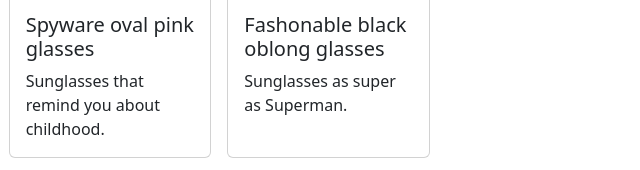
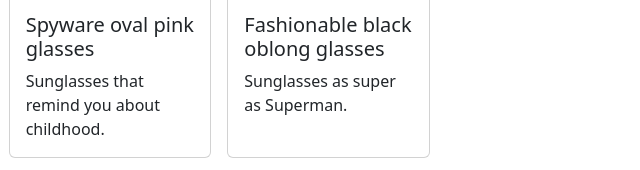
Before and after one commit to ulianakolodii/fcc-task, a plain HTML site: page index.html in a window 1280 px wide. Shown: the part 942-1112 px from the top of the page, 530-1170 px from the left. Drawn offline with nearby package versions, Linux system fonts and the light colour scheme.

Commit message:
correct text mistake

```diff
--- a/index.html
+++ b/index.html
@@ -54,7 +54,7 @@
           <div class="card h-100">
             <img src="./img/card-img-3.jpg" class="card-img-top" alt="...">
             <div class="card-body">
-              <h5 class="card-title">Fashonable black oblong glasses</h5>
+              <h5 class="card-title">Fashionable black oblong glasses</h5>
               <p class="card-text">Sunglasses as super as Superman.</p>
             </div>
           </div>
```
